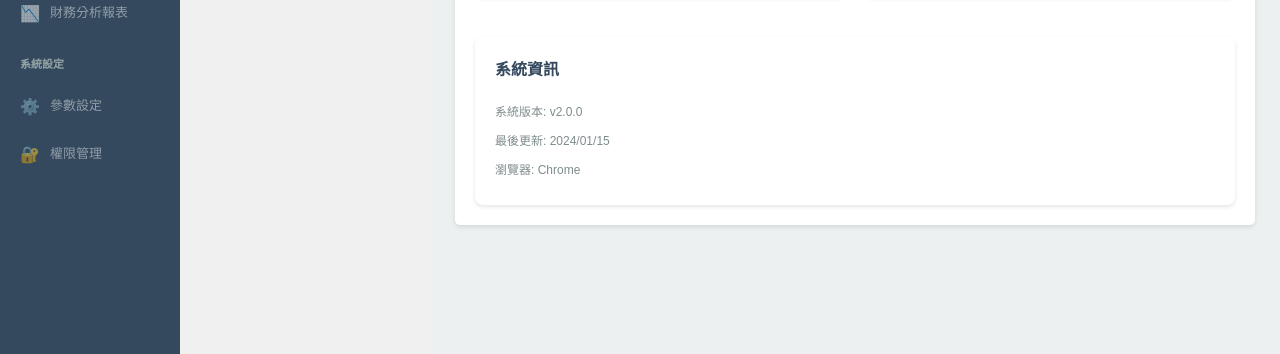
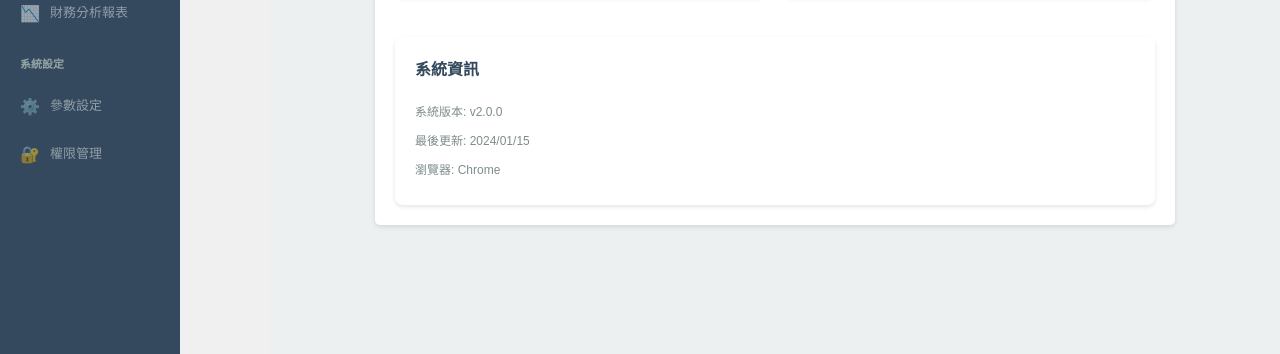
Before and after one commit to devpro-tw/devpro-tw.github.io, a plain HTML site: page DEMO/CARD/CARDS.html in a window 1280 px wide. Shown: the part 446-800 px from the top of the page. Drawn offline with Linux system fonts and the light colour scheme.

Commit message:
.main-content

```diff
--- a/DEMO/CARD/css/menu.css
+++ b/DEMO/CARD/css/menu.css
@@ -120,7 +120,7 @@
     display: flex;
     flex-direction: column;
     background-color: #ecf0f1;
-    margin-left: 180px;
+    margin-left: 20px;
     padding: 0;
     margin-right: 0;
 }
```
